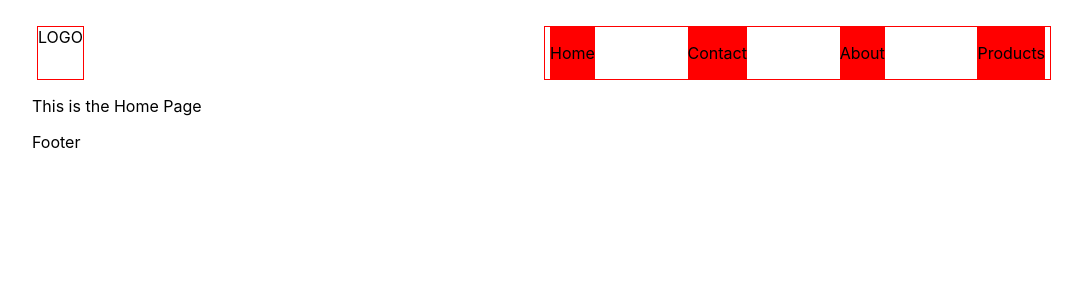
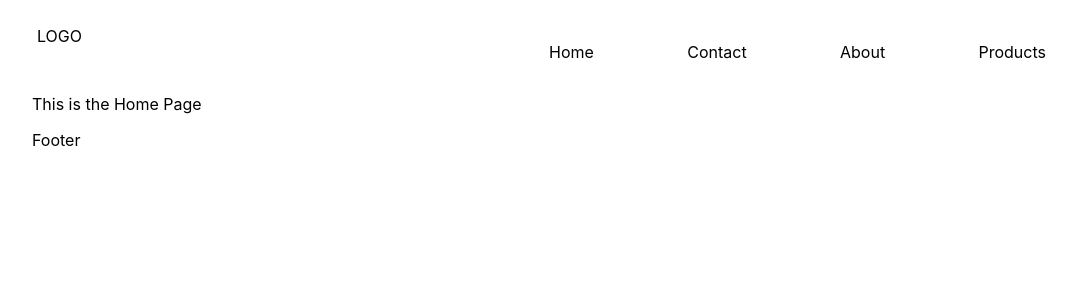
Before and after one commit to Ahdeyyy/capstone-react-g13, a React (Create React App) app: page / in a window 1280 px wide. Shown: the top 300 px of the page, without its empty margins (96-1178 px from the left). Built offline with nearby package versions, Linux system fonts and the light colour scheme; the HTML template or start-up script is replaced by a standard one.

Commit message:
Added router functionality

```diff
--- a/src/components/Navbar.jsx
+++ b/src/components/Navbar.jsx
@@ -6,8 +6,8 @@ import './styles.css'
 const Navbar = () => {
     return (
         <nav style={{ display: 'flex', margin: '5px', justifyContent:'space-between', }}>
-            <span style={{border: '1px solid red'}}>LOGO</span>
-            <div className="links" style={{ width: '50%', display: 'flex', border: '1px solid red',justifyContent:'space-between'}}>
+            <span style={{}}>LOGO</span>
+            <div className="links" style={{ width: '50%', display: 'flex',justifyContent:'space-between'}}>
                 <Link to='/'><p>Home</p></Link>
                 <Link to='/contact'><p>Contact</p></Link>
                 <Link to='/about'><p>About</p></Link>
--- a/src/components/styles.css
+++ b/src/components/styles.css
@@ -1,5 +1,4 @@
 .links >*{
-    background-color: red;
     margin: 0 5px;
     text-decoration: none;
     color: black;
```
